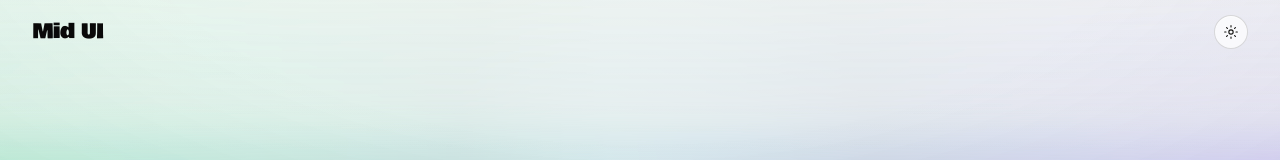
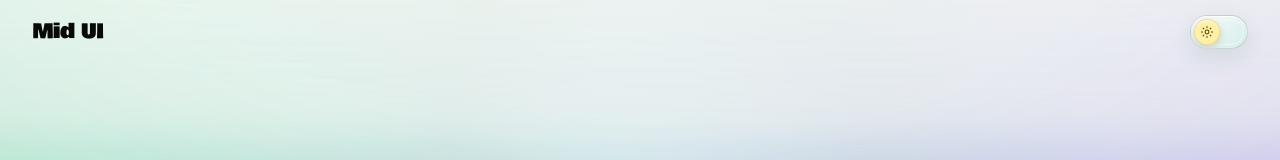
Before and after one commit to unluckyjet/mid-ui, a Next.js app: page / in a window 1280 px wide. Shown: the top 160 px of the page. Built offline with nearby package versions, Linux system fonts and the light colour scheme.

Commit message:
feat: redesign theme toggle

```diff
--- a/components/theme-toggle/theme-toggle.module.css
+++ b/components/theme-toggle/theme-toggle.module.css
@@ -1,32 +1,73 @@
 .toggle {
-  width: 2.125rem;
+  --thumb-shift: 0rem;
+
+  position: relative;
+  width: 3.625rem;
   height: 2.125rem;
-  display: grid;
-  place-items: center;
+  display: block;
   flex: none;
-  padding: 0;
+  padding: 0.1875rem;
+  overflow: hidden;
   border: 1px solid rgb(9 9 9 / 14%);
-  border-radius: 50%;
-  color: #11110f;
-  background: rgb(255 255 255 / 72%);
-  box-shadow: 0 1px 0 rgb(255 255 255 / 70%) inset;
-  backdrop-filter: blur(8px);
+  border-radius: 999px;
+  color: #5a4300;
+  background:
+    linear-gradient(135deg, rgb(255 255 255 / 82%), rgb(205 239 231 / 72%));
+  box-shadow:
+    0 1px 0 rgb(255 255 255 / 90%) inset,
+    0 8px 22px rgb(33 76 67 / 10%);
+  backdrop-filter: blur(10px);
   -webkit-tap-highlight-color: transparent;
   cursor: pointer;
+  isolation: isolate;
   touch-action: manipulation;
   transition:
-    color var(--duration-fast) var(--ease-in-out),
     background-color var(--duration-fast) var(--ease-in-out),
     border-color var(--duration-fast) var(--ease-in-out),
+    box-shadow var(--duration-fast) var(--ease-in-out),
+    transform var(--duration-fast) var(--ease-smooth-out);
+}
+
+.toggle::before {
+  position: absolute;
+  inset: 0.1875rem;
+  border: 1px solid rgb(255 255 255 / 42%);
+  border-radius: inherit;
+  content: "";
+  pointer-events: none;
+}
+
+.toggle::after {
+  position: absolute;
+  top: 0.55rem;
+  left: 0.68rem;
+  z-index: -1;
+  width: 0.12rem;
+  height: 0.12rem;
+  border-radius: 50%;
+  content: "";
+  background: #ffffff;
+  box-shadow:
+    0.62rem 0.52rem 0 -0.01rem rgb(255 255 255 / 78%),
+    1.1rem -0.08rem 0 -0.025rem rgb(255 255 255 / 64%),
+    1.72rem 0.64rem 0 -0.025rem rgb(255 255 255 / 70%),
+    2.16rem 0.12rem 0 -0.015rem rgb(255 255 255 / 72%);
+  opacity: 0;
+  transform: scale(0.7);
+  transition:
+    opacity var(--duration-fast) var(--ease-in-out),
     transform var(--duration-fast) var(--ease-smooth-out);
 }
 
 .toggle:hover {
-  transform: scale(1.06);
+  transform: translateY(-1px);
+  box-shadow:
+    0 1px 0 rgb(255 255 255 / 90%) inset,
+    0 10px 26px rgb(33 76 67 / 16%);
 }
 
 .toggle:active {
-  transform: scale(0.94);
+  transform: translateY(0) scale(0.96);
 }
 
 .toggle:focus-visible {
@@ -36,20 +77,34 @@
 
 .iconFrame {
   position: relative;
-  width: 1rem;
-  height: 1rem;
+  z-index: 1;
+  width: 1.625rem;
+  height: 1.625rem;
+  display: grid;
+  place-items: center;
+  border: 1px solid rgb(132 93 0 / 14%);
+  border-radius: 50%;
+  background: #fff0a8;
+  box-shadow:
+    0 1px 0 rgb(255 255 255 / 88%) inset,
+    0 3px 9px rgb(93 65 0 / 22%);
+  transform: translateX(var(--thumb-shift));
+  transition:
+    background-color var(--duration-fast) var(--ease-in-out),
+    border-color var(--duration-fast) var(--ease-in-out),
+    box-shadow var(--duration-fast) var(--ease-in-out),
+    transform var(--duration-fast) var(--ease-smooth-out);
 }
 
 .icon {
   position: absolute;
-  inset: 0;
-  width: 100%;
-  height: 100%;
+  width: 0.875rem;
+  height: 0.875rem;
   fill: none;
   stroke: currentColor;
   stroke-linecap: round;
   stroke-linejoin: round;
-  stroke-width: 1.65;
+  stroke-width: 1.75;
   transition:
     opacity var(--duration-fast) var(--ease-in-out),
     transform var(--duration-fast) var(--ease-in-out);
@@ -62,19 +117,50 @@
 
 .moon {
   opacity: 0;
-  transform: rotate(-45deg) scale(0.55);
+  transform: rotate(-55deg) scale(0.55);
 }
 
 :global(html[data-theme="dark"]) .toggle {
-  border-color: rgb(244 244 239 / 18%);
-  color: #f4f4ef;
-  background: rgb(28 28 25 / 72%);
-  box-shadow: 0 1px 0 rgb(255 255 255 / 8%) inset;
+  --thumb-shift: 1.5rem;
+
+  border-color: rgb(238 240 255 / 16%);
+  color: #252839;
+  background: linear-gradient(135deg, rgb(14 20 31 / 90%), rgb(37 28 65 / 88%));
+  box-shadow:
+    0 1px 0 rgb(255 255 255 / 8%) inset,
+    0 8px 24px rgb(0 0 0 / 30%);
+}
+
+:global(html[data-theme="dark"]) .toggle::before {
+  border-color: rgb(255 255 255 / 7%);
+}
+
+:global(html[data-theme="dark"]) .toggle::after {
+  opacity: 0.88;
+  transform: scale(1);
+}
+
+:global(html[data-theme="dark"]) .toggle:hover {
+  box-shadow:
+    0 1px 0 rgb(255 255 255 / 8%) inset,
+    0 10px 28px rgb(0 0 0 / 38%);
+}
+
+:global(html[data-theme="dark"]) .toggle:focus-visible {
+  outline-color: #f1f0e8;
+}
+
+:global(html[data-theme="dark"]) .iconFrame {
+  border-color: rgb(255 255 255 / 64%);
+  background: #f1f0e8;
+  box-shadow:
+    0 1px 0 #ffffff inset,
+    0 3px 11px rgb(0 0 0 / 44%);
 }
 
 :global(html[data-theme="dark"]) .sun {
   opacity: 0;
-  transform: rotate(90deg) scale(0.55);
+  transform: rotate(70deg) scale(0.55);
 }
 
 :global(html[data-theme="dark"]) .moon {
@@ -84,6 +170,8 @@
 
 @media (prefers-reduced-motion: reduce) {
   .toggle,
+  .toggle::after,
+  .iconFrame,
   .icon {
     transition: none;
   }
```
